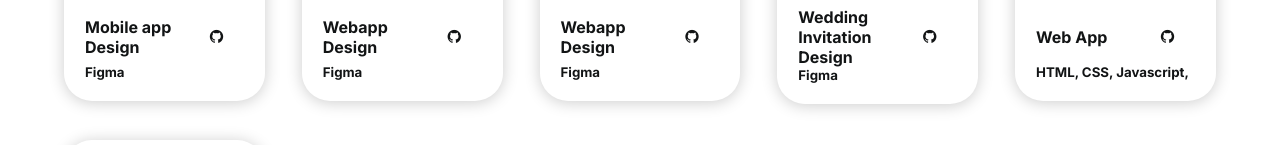
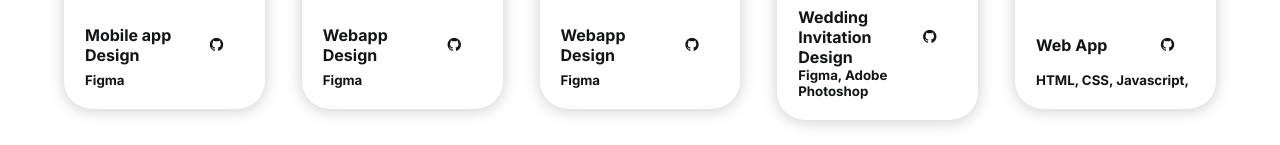
Before and after one commit to Jamezzz1996/portfolio, a plain HTML site: page index.html in a window 1280 px wide. Shown: the part 2307-2452 px from the top of the page. Drawn offline with nearby package versions, Linux system fonts and the light colour scheme.

Commit message:
Update index.html

```diff
--- a/index.html
+++ b/index.html
@@ -209,7 +209,7 @@
                             <i class="ri-github-fill"></i>
                         </div>
                     </div>
-                    <h5>Figma</h5>
+                    <h5>Figma, Adobe Photoshop</h5>
                 </div>
 
                 <div class="card-row">
```
